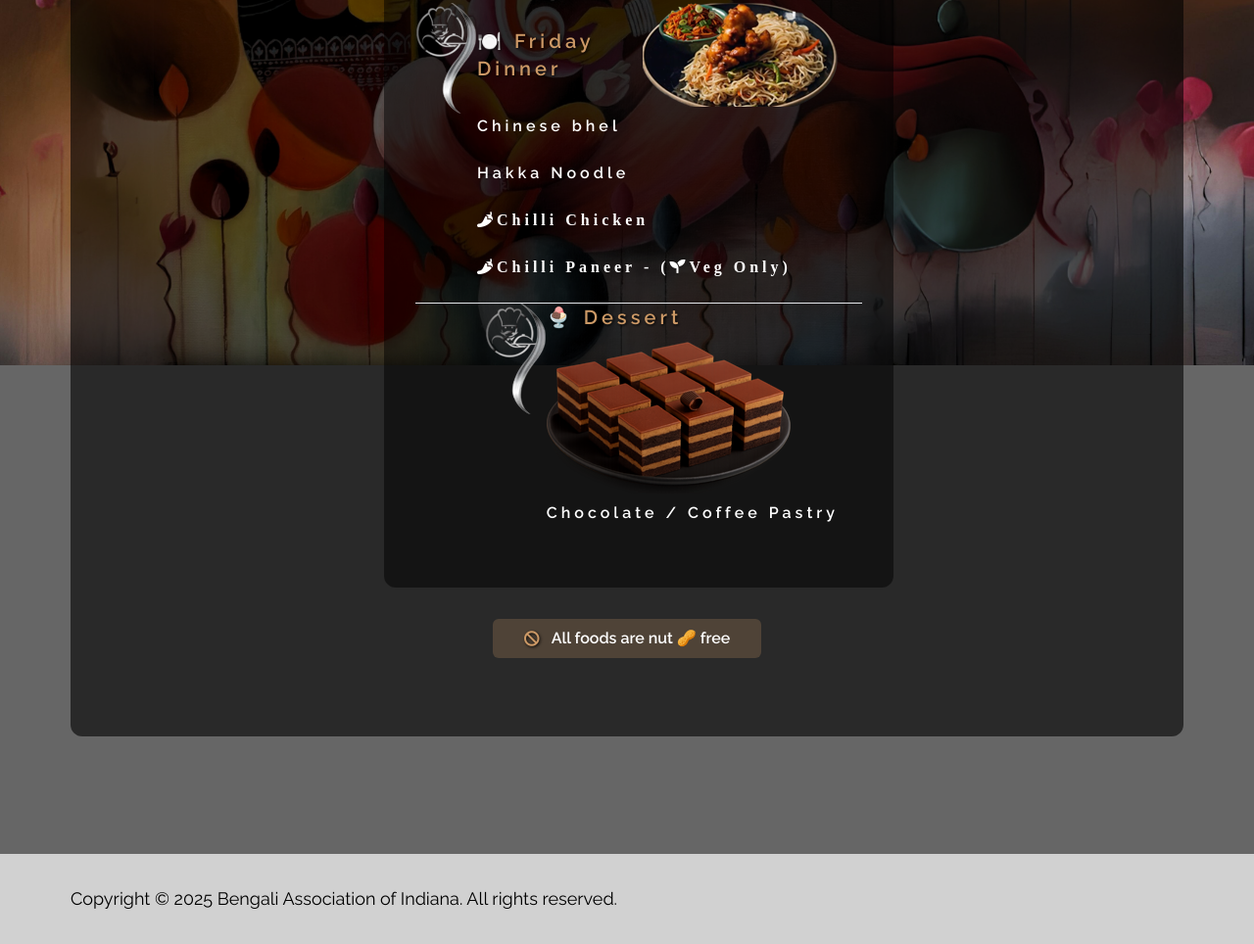
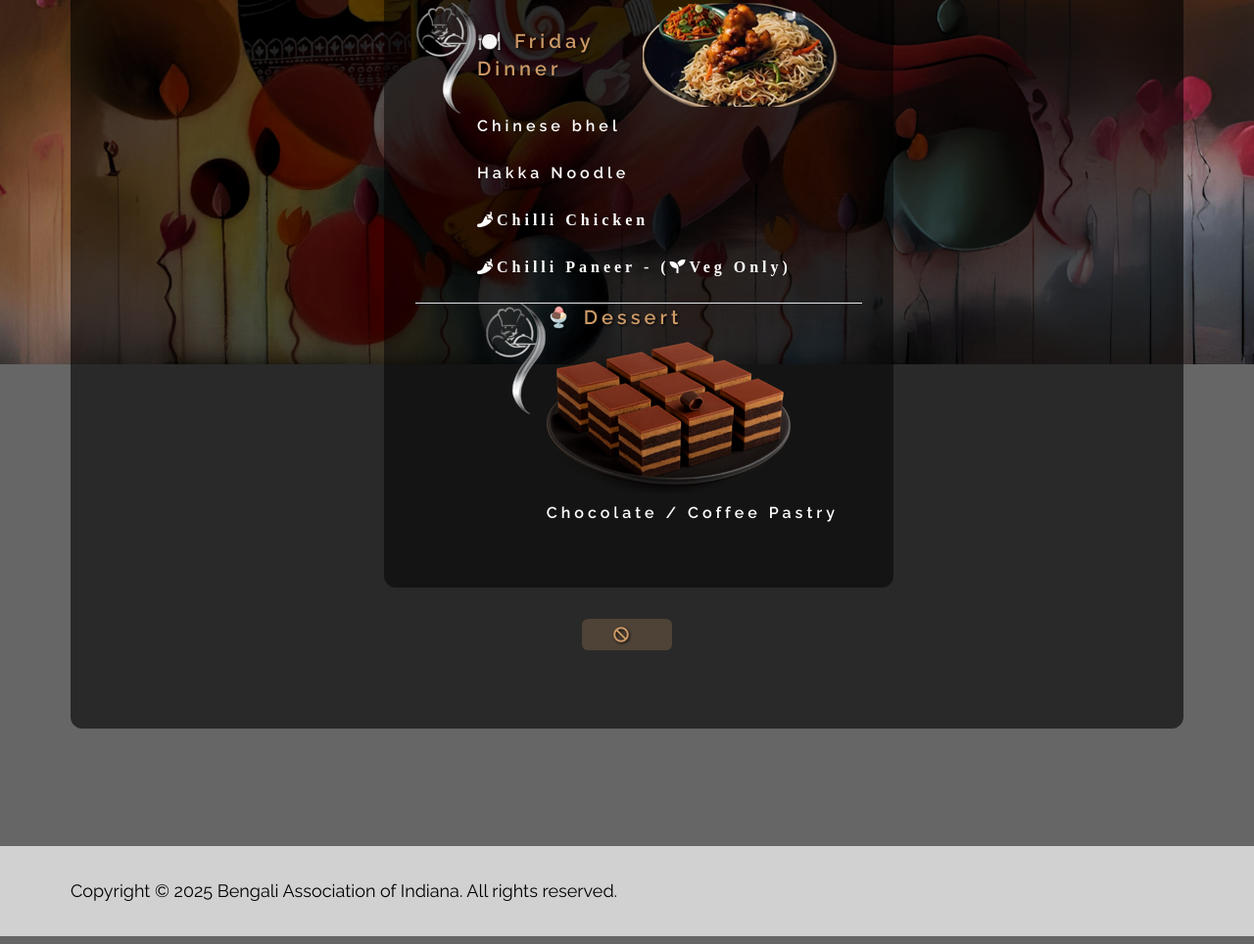
Before and after one commit to bai-indiana/baiweb, a plain HTML site: page tsdp-food.html in a window 1280 px wide. Shown: the part 574-1538 px from the top of the page at 98% size. Drawn offline with nearby package versions, Linux system fonts and the light colour scheme; grey boxes are pictures that could not be loaded.

Commit message:
remove nut

```diff
--- a/tsdp-food.html
+++ b/tsdp-food.html
@@ -678,7 +678,7 @@
 
                                     <li class="flex items-center text-sm text-white mt-2">
                                          <i class="fas fa-ban tm-text-gold mr-3"></i>
-                                              All foods are nut 🥜 free
+
                                     </li>
                             </h2>
                         </div>
```
